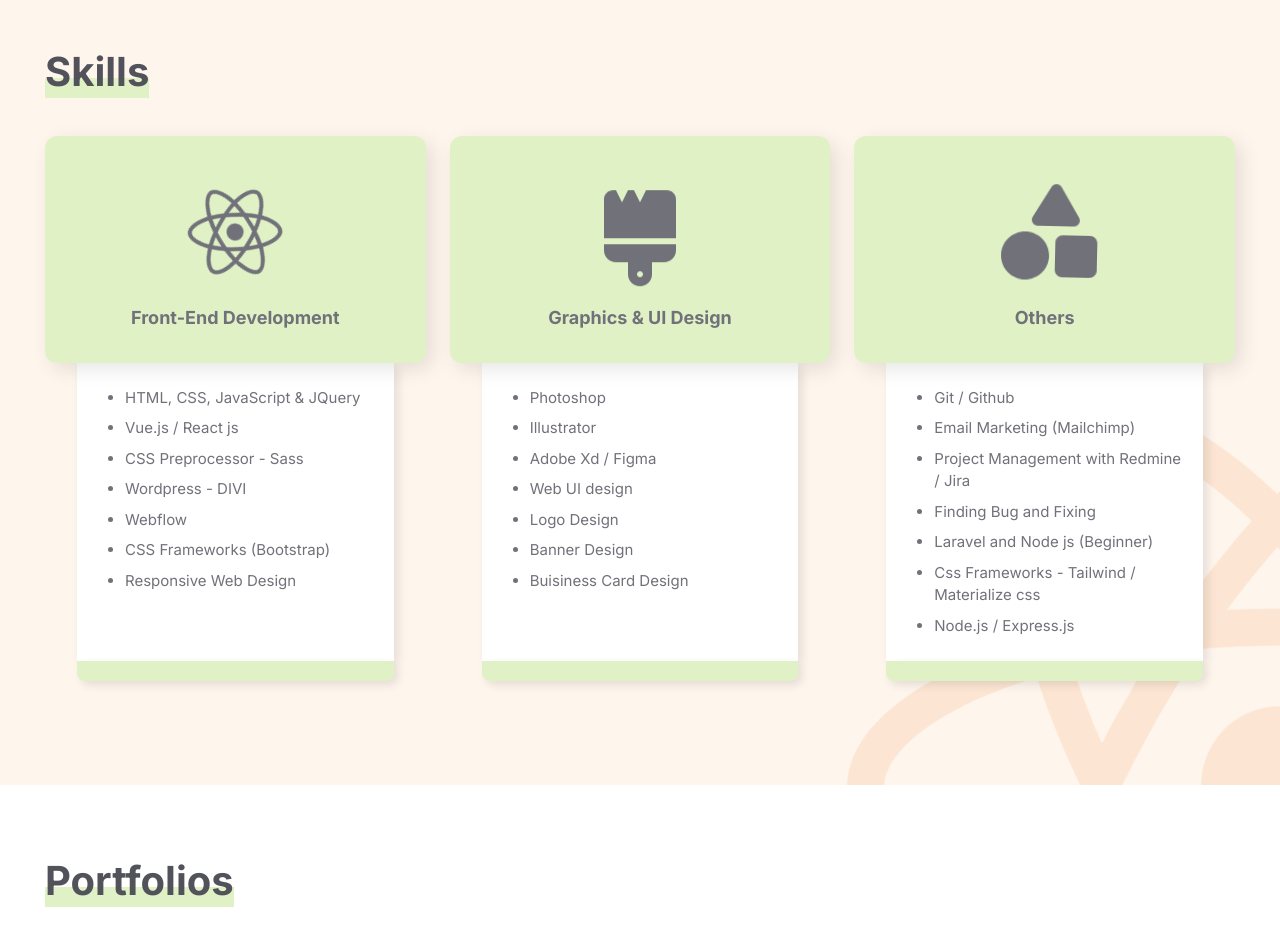
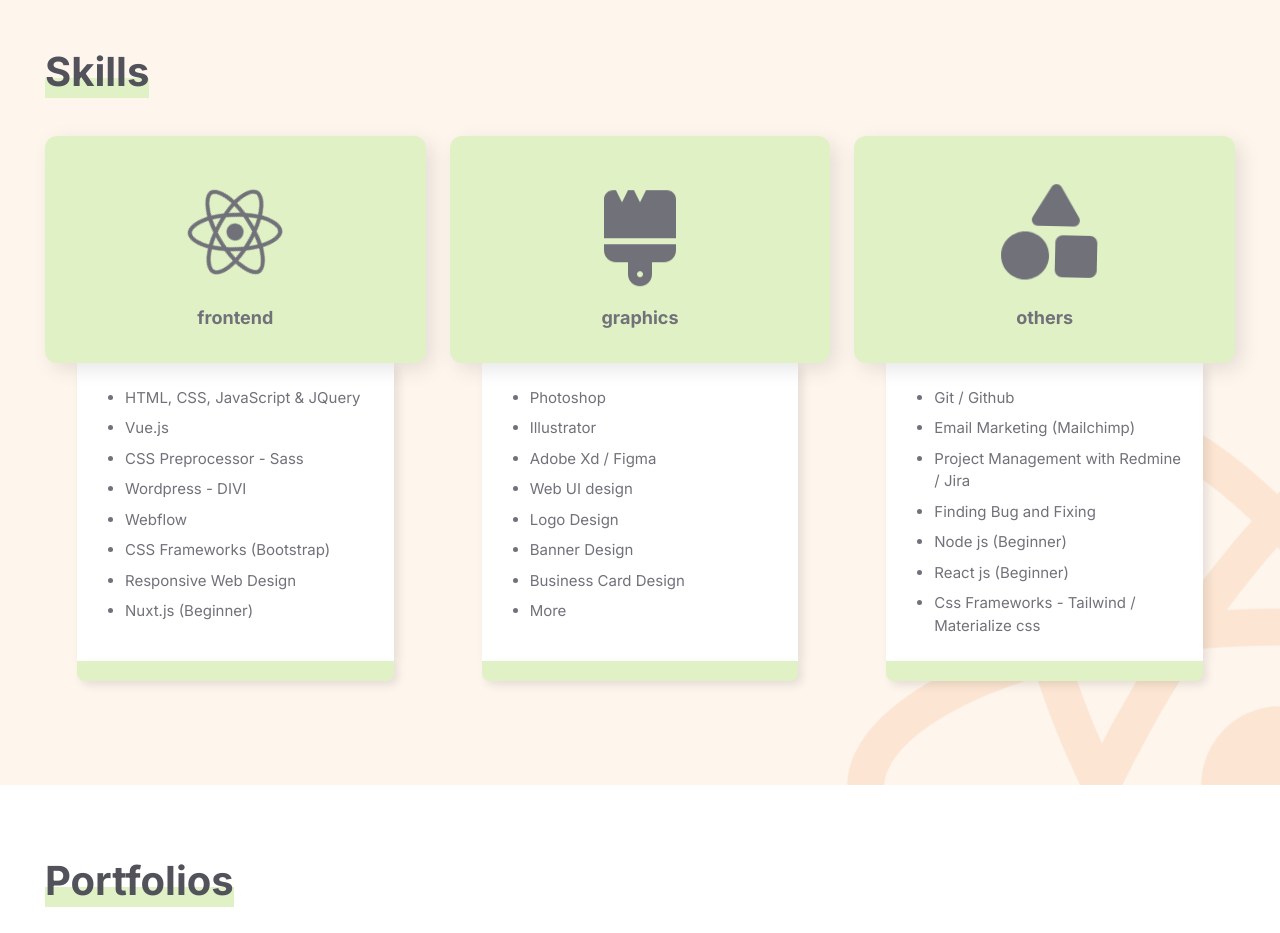
Before and after one commit to Sumon400011/frontend-portfolio-vue, a Vue app: page / in a window 1280 px wide. Shown: the part 2080-3013 px from the top of the page. Built offline with nearby package versions, Linux system fonts and the light colour scheme.

Commit message:
skills card component added

```diff
--- a/src/components/HomeView/SkillsComp.vue
+++ b/src/components/HomeView/SkillsComp.vue
@@ -10,81 +10,16 @@
           <h2 class="h1 text-styled title">Skills</h2>
         </div>
       </div>
-      <div class="row">
-        <div class="col-12 col-sm-12 col-md-6 col-lg-4 mb-32">
-          <div class="card">
-            <div class="view">
-              <i class="fa-brands fa-react fa-6x my-4" aria-hidden="true"></i>
-              <p class="card-title text-md weight-bold">
-                <strong>Front-End Development</strong>
-              </p>
-            </div>
-            <div class="card-body">
-              <ul class="mb-0">
-                <li>HTML, CSS, JavaScript & JQuery</li>
-                <li>Vue.js / React js</li>
-                <li>CSS Preprocessor - Sass</li>
-                <li>Wordpress - DIVI</li>
-                <li>Webflow</li>
-                <li>CSS Frameworks (Bootstrap)</li>
-                <li>Responsive Web Design</li>
-              </ul>
-            </div>
-            <div class="card-footer">&nbsp;</div>
-          </div>
-        </div>
-
-        <div class="col-12 col-sm-12 col-md-6 col-lg-4 mb-32">
-          <div class="card">
-            <div class="view">
-              <i class="fa-solid fa-brush fa-6x my-4" aria-hidden="true"></i>
-              <p class="card-title text-md weight-bold">
-                <strong>Graphics & UI Design</strong>
-              </p>
-            </div>
-            <div class="card-body">
-              <ul class="mb-0">
-                <li>Photoshop</li>
-                <li>Illustrator</li>
-                <li>Adobe Xd / Figma</li>
-                <li>Web UI design</li>
-                <li>Logo Design</li>
-                <li>Banner Design</li>
-                <li>Buisiness Card Design</li>
-              </ul>
-            </div>
-            <div class="card-footer">&nbsp;</div>
-          </div>
-        </div>
-
-        <div class="col-12 col-sm-12 col-md-6 col-lg-4 mb-32">
-          <div class="card">
-            <div class="view">
-              <i class="fa-solid fa-shapes fa-6x my-4" aria-hidden="true"></i>
-              <p class="card-title text-md weight-bold">
-                <strong>Others</strong>
-              </p>
-            </div>
-            <div class="card-body">
-              <ul class="mb-0">
-                <li>Git / Github</li>
-                <li>Email Marketing (Mailchimp)</li>
-                <li>Project Management with Redmine / Jira</li>
-                <li>Finding Bug and Fixing</li>
-                <li>Laravel and Node js (Beginner)</li>
-                <li>Css Frameworks - Tailwind / Materialize css</li>
-                <li>Node.js / Express.js</li>
-              </ul>
-            </div>
-            <div class="card-footer">&nbsp;</div>
-          </div>
-        </div>
-      </div>
+      <SkillCard />
     </div>
   </section>
 </template>
 <script>
+import SkillCard from "../Misc/SkillCard.vue";
 export default {
   name: "SkillsComp",
+  components: {
+    SkillCard,
+  },
 };
 </script>
--- /dev/null
+++ b/src/components/Misc/SkillCard.vue
@@ -0,0 +1,81 @@
+<template>
+  <div class="row">
+    <div
+      class="col-12 col-sm-12 col-md-6 col-lg-4 mb-32"
+      v-for="skill in skills"
+      :key="skill.id"
+    >
+      <div class="card">
+        <div class="view">
+          <span v-html="skill.icon"></span>
+          <p class="card-title text-md weight-bold">
+            <strong>{{ skill.name }}</strong>
+          </p>
+        </div>
+        <div class="card-body">
+          <ul class="mb-0">
+            <li v-for="(set, index) in skill.sets" :key="index">
+              {{ set.name }}
+            </li>
+          </ul>
+        </div>
+        <div class="card-footer">&nbsp;</div>
+      </div>
+    </div>
+  </div>
+</template>
+<script>
+export default {
+  name: "SkillCard",
+  data: function () {
+    return {
+      skills: [
+        {
+          id: 1,
+          name: "frontend",
+          icon: "<i class='fa-brands fa-react fa-6x my-4' aria-hidden='true'></i>",
+          sets: [
+            { name: "HTML, CSS, JavaScript & JQuery" },
+            { name: "Vue.js" },
+            { name: "CSS Preprocessor - Sass" },
+            { name: "Wordpress - DIVI" },
+            { name: "Webflow" },
+            { name: "CSS Frameworks (Bootstrap)" },
+            { name: "Responsive Web Design" },
+            { name: "Nuxt.js (Beginner)" },
+          ],
+        },
+        {
+          id: 2,
+          name: "graphics",
+          icon: "<i class='fa-solid fa-brush fa-6x my-4' aria-hidden='true'></i>",
+          sets: [
+            { name: "Photoshop" },
+            { name: "Illustrator" },
+            { name: "Adobe Xd / Figma" },
+            { name: "Web UI design" },
+            { name: "Logo Design" },
+            { name: "Banner Design" },
+            { name: "Business Card Design" },
+            { name: "More" },
+          ],
+        },
+        {
+          id: 3,
+          name: "others",
+          icon: "<i class='fa-solid fa-shapes fa-6x my-4' aria-hidden='true'></i>",
+          sets: [
+            { name: "Git / Github" },
+            { name: "Email Marketing (Mailchimp)" },
+            { name: "Project Management with Redmine / Jira" },
+            { name: "Finding Bug and Fixing" },
+            { name: "Node js (Beginner)" },
+            { name: "React js (Beginner)" },
+            { name: "Css Frameworks - Tailwind / Materialize css" },
+          ],
+        },
+      ],
+    };
+  },
+};
+</script>
```
